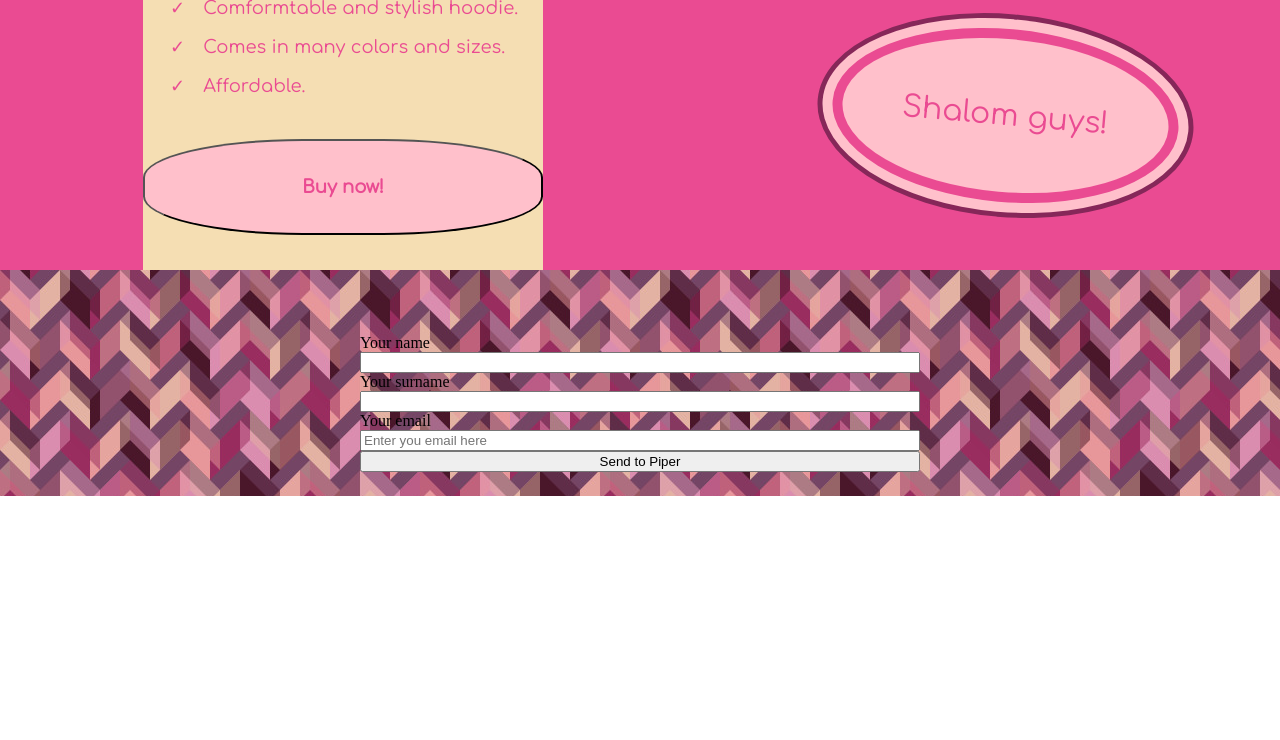
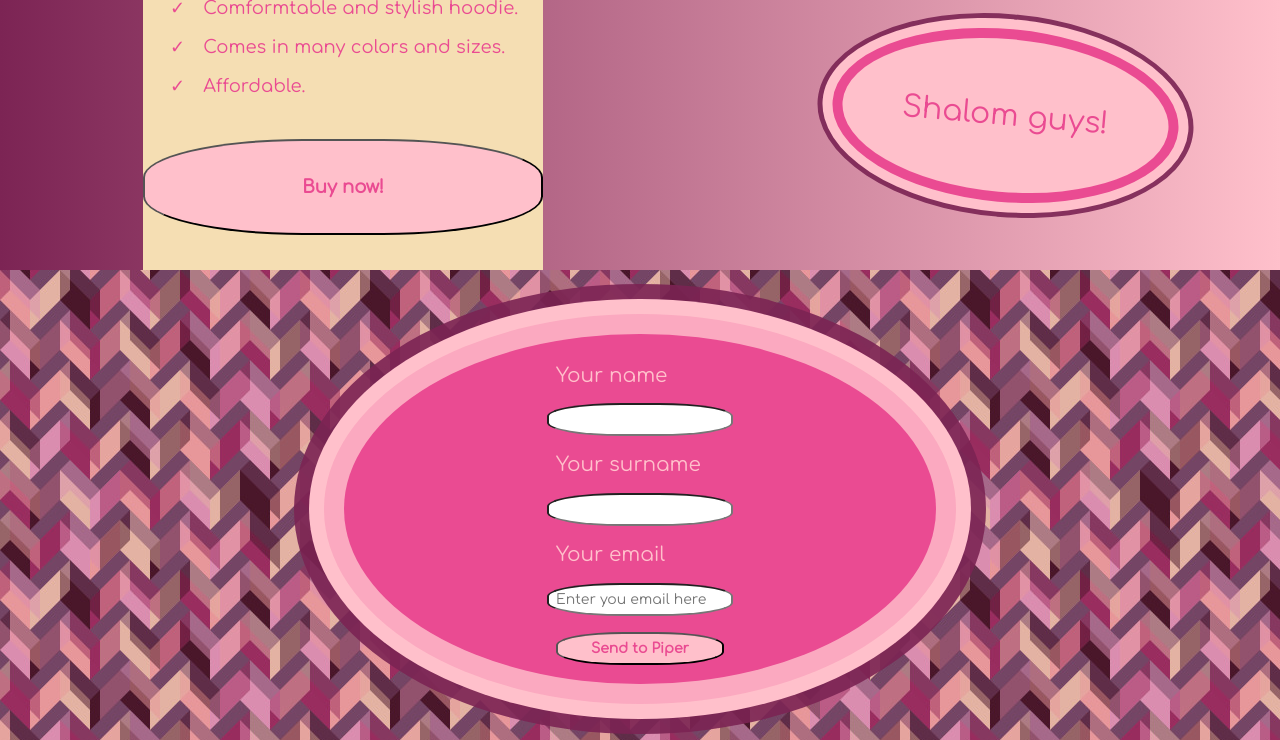
Before and after one commit to mlaksi/Product-Landing-Page, a plain HTML site: page index.html in a window 1280 px wide. Shown: the part 1250-1990 px from the top of the page. Before the commit the page ends 1746 px from the top, so only its background shows below. Drawn offline with Linux system fonts and the light colour scheme.

Commit message:
commit to 'master'

```diff
--- a/index.html
+++ b/index.html
@@ -58,7 +58,7 @@
         </section>
 
         <section id="contact">
-            <form id="form">
+            <form id="form" action="https://www.freecodecamp.com/email-submit">
 
                 <label for="name">Your name </label>
                 <input type="text" name="name" id="name">
--- a/style.css
+++ b/style.css
@@ -6,7 +6,7 @@
     flex-wrap: wrap;
     width: 100%;
     justify-content: space-between;
-            z-index: 1;
+    z-index: 2;
 }
 
 #header-img {
@@ -21,6 +21,8 @@
 #header-img:hover {
     transform: rotate(-10deg);
 }
+
+
 /* #nav-bar {
                 font-size: 32px;
                 //QUESTION 1 (about font-size)
@@ -87,7 +89,7 @@
 }
 
 #products {
-            background: rgb(234, 75, 146);
+    background-image: linear-gradient(to right, rgb(124, 36, 84), pink);
 }
 
 #product-container {
@@ -163,7 +165,7 @@
     padding: 4em 6em 3em 6em;
 }
 
-        #polaroid:hover>img {
+#polaroid:hover>a>img {
     transform: scale(1.1);
 }
 
@@ -186,7 +188,43 @@
     display: flex;
     flex-direction: column;
     width: 50%;
-            margin: 0 auto;
+    margin: 0 auto 2em auto;
+    padding: 1em;
+    background: rgb(234, 75, 146);
+    border-radius: 55%;
+    box-shadow: 0 0 0 20px rgba(234, 75, 146, 0.2), 0 0 0 35px pink, 0 0 0 50px rgba(124, 36, 84, 0.9);
+}
+
+input,
+label {
+    margin: 0.2em auto;
+    width: 30%;
+    padding: 0.5em;
+    border-radius: 40%;
+    font-family: 'Comfortaa', cursive;
+    color: rgb(234, 75, 146);
+    font-size: 14px;
+}
+
+label {
+    font-family: 'Comfortaa', cursive;
+    font-size: 20px;
+    color: pink;
+}
+
+label:hover {
+    color: rgba(132, 36, 76, 0.8);
+}
+
+#submit {
+    margin-top: 1em;
+    background: pink;
+    font-weight: bold;
+}
+
+#submit:hover {
+    background: rgb(132, 36, 76);
+    color: pink;
 }
 
 body {
```
Lines whose indentation alone changed are shown as unchanged.
